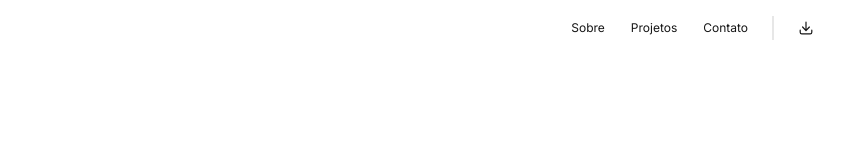
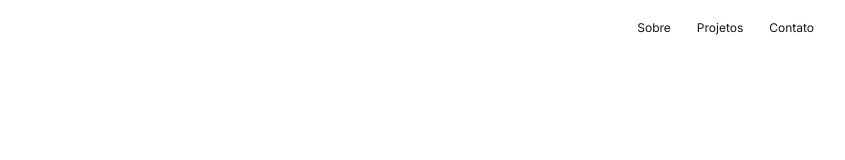
Before and after one commit to bernardomrl/v2, a Next.js app: page / in a window 1280 px wide. Shown: the top 160 px of the page, without its empty margins (433-1278 px from the left). Built offline with nearby package versions, Linux system fonts and the light colour scheme.

Commit message:
removed download cv button due to some bugs

```diff
--- a/src/components/Header.tsx
+++ b/src/components/Header.tsx
@@ -8,8 +8,7 @@ import { ScrollUpButton } from '@/components/utils';
 import {
   IdentificationIcon,
   WalletIcon,
-  EnvelopeIcon,
-  ArrowDownTrayIcon
+  EnvelopeIcon
 } from '@heroicons/react/20/solid';
 
 const navigation = [
@@ -48,10 +47,6 @@ export default function Header() {
             <item.icon className="h-4 w-4 md:hidden" />
           </Link>
         ))}
-        <div className="divider divider-horizontal"></div>
-        <Link href="/" className="btn btn-ghost btn-xs rounded-md">
-          <ArrowDownTrayIcon className="h-4 w-4" />
-        </Link>
       </div>
       <ScrollUpButton />
     </header>
```
